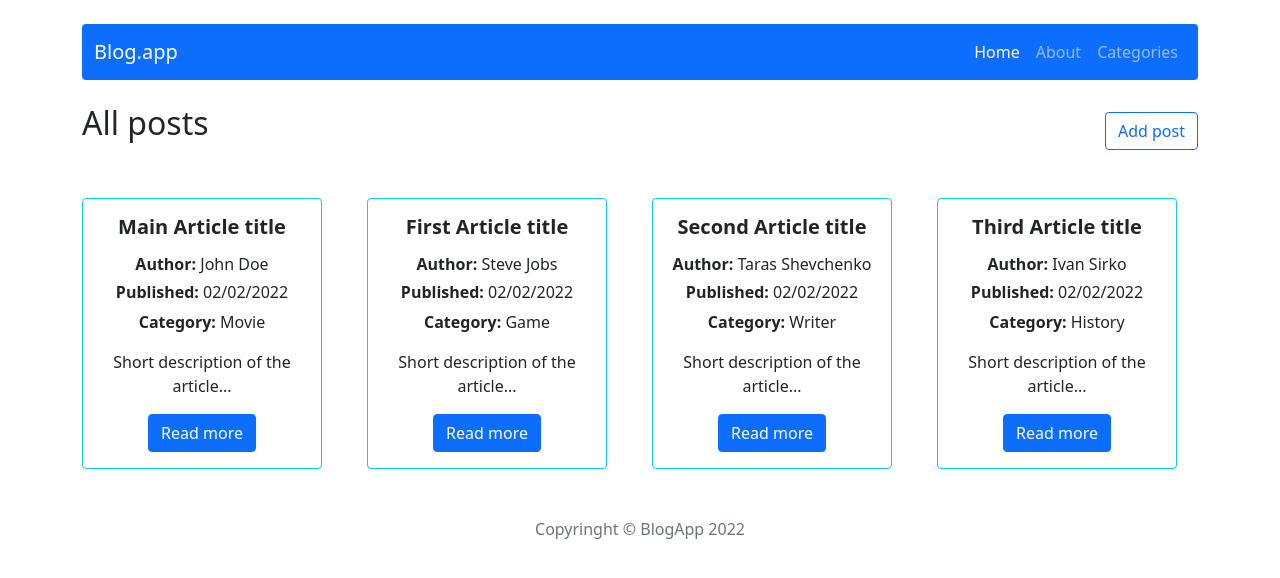
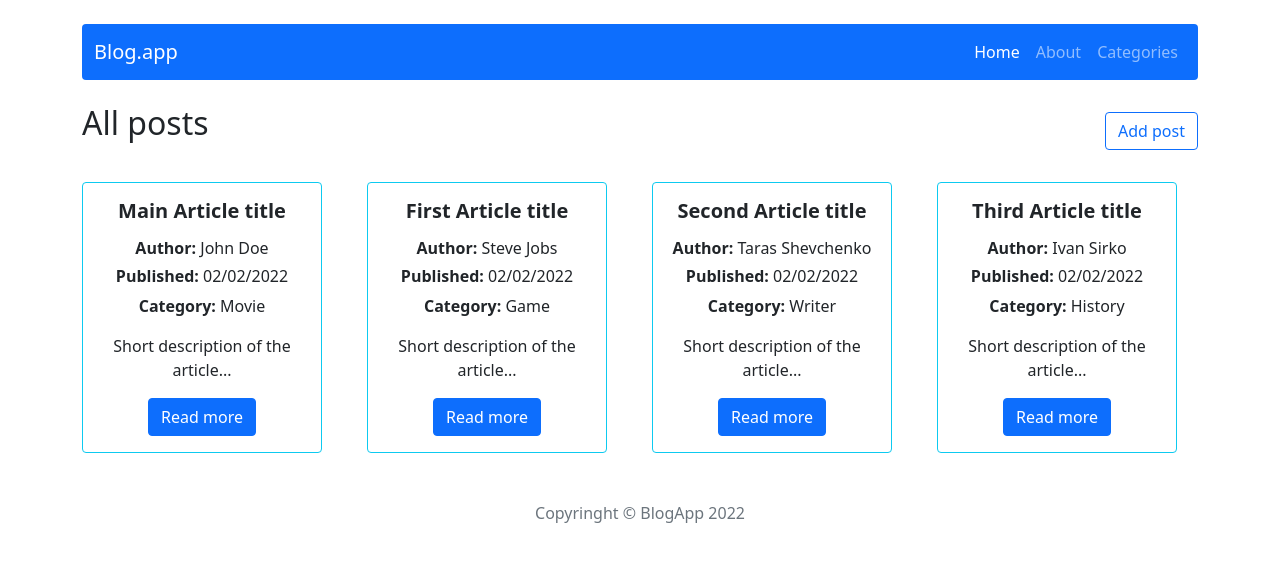
Before and after one commit to SapiannykSerhii/react-blog, a React (Create React App) app: page / in a window 1280 px wide. Shown: the top 578 px of the page. Built offline with nearby package versions, Linux system fonts and the light colour scheme.

Commit message:
Fix code

```diff
--- a/src/components/features/Posts.js
+++ b/src/components/features/Posts.js
@@ -5,9 +5,9 @@ import { Button, Card,  Col, Row} from "react-bootstrap"
 import { dateToStr } from "../../utils/dateToStr"
 
 const Posts = () => {
+
   const posts = useSelector(state => getAllPosts(state))
   // console.log(posts);
-
 
   return (
     <section>
@@ -17,10 +17,10 @@ const Posts = () => {
         <Button variant="outline-primary">Add post</Button>
         </Link>
       </div>
-    <Row className="mt-5">
+    <Row className="mt-3">
      {
         posts.map( post => (
-          <Col key={post.id} >
+          <Col key={post.id} className="mt-3" >
             <Card style={{ width: '15rem' }} className="text-center"  border="info">
               <Card.Body>
                 <Card.Title className="mb-3 fw-bold">{post.title}</Card.Title>
--- a/src/components/pages/Categories.js
+++ b/src/components/pages/Categories.js
@@ -6,8 +6,7 @@ import { getAllCategories } from "../../Redux/categoriesReducer";
 const Categories = () => {
 
   const categories = useSelector(state => getAllCategories(state))
-  console.log(categories);
-
+  // console.log(categories);
 
   return (
     <>
--- a/src/components/views/PostCard.js
+++ b/src/components/views/PostCard.js
@@ -7,7 +7,7 @@ import dateToStr from '../../utils/dateToStr'
 const PostCard = ({ id }) => {
 
   const postDate = useSelector(state => getPostById(state, id))
-  console.log(postDate);
+  // console.log(postDate);
 
   return (
     <Card style={{ width: '15rem' }} className="text-center"  border="info">
```
